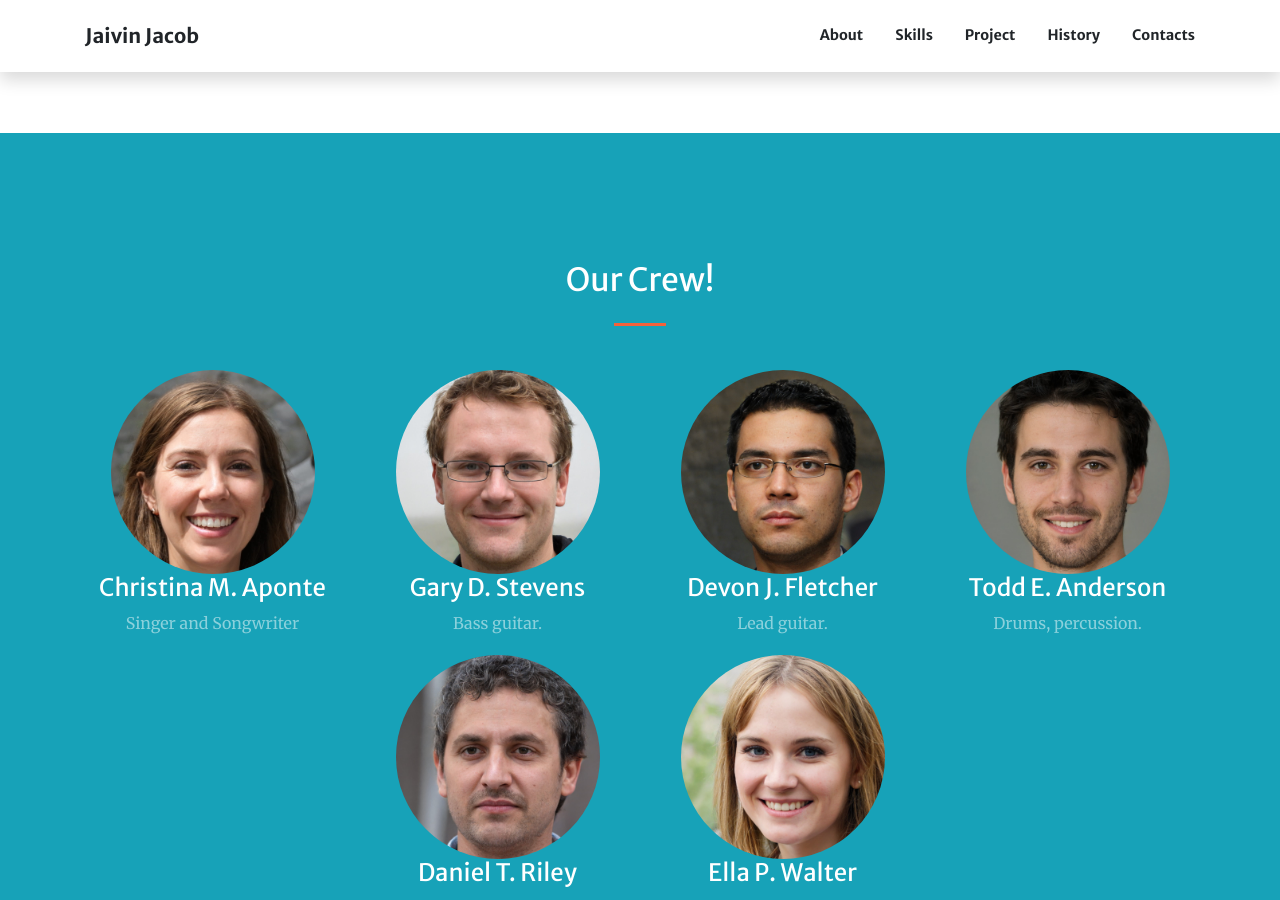
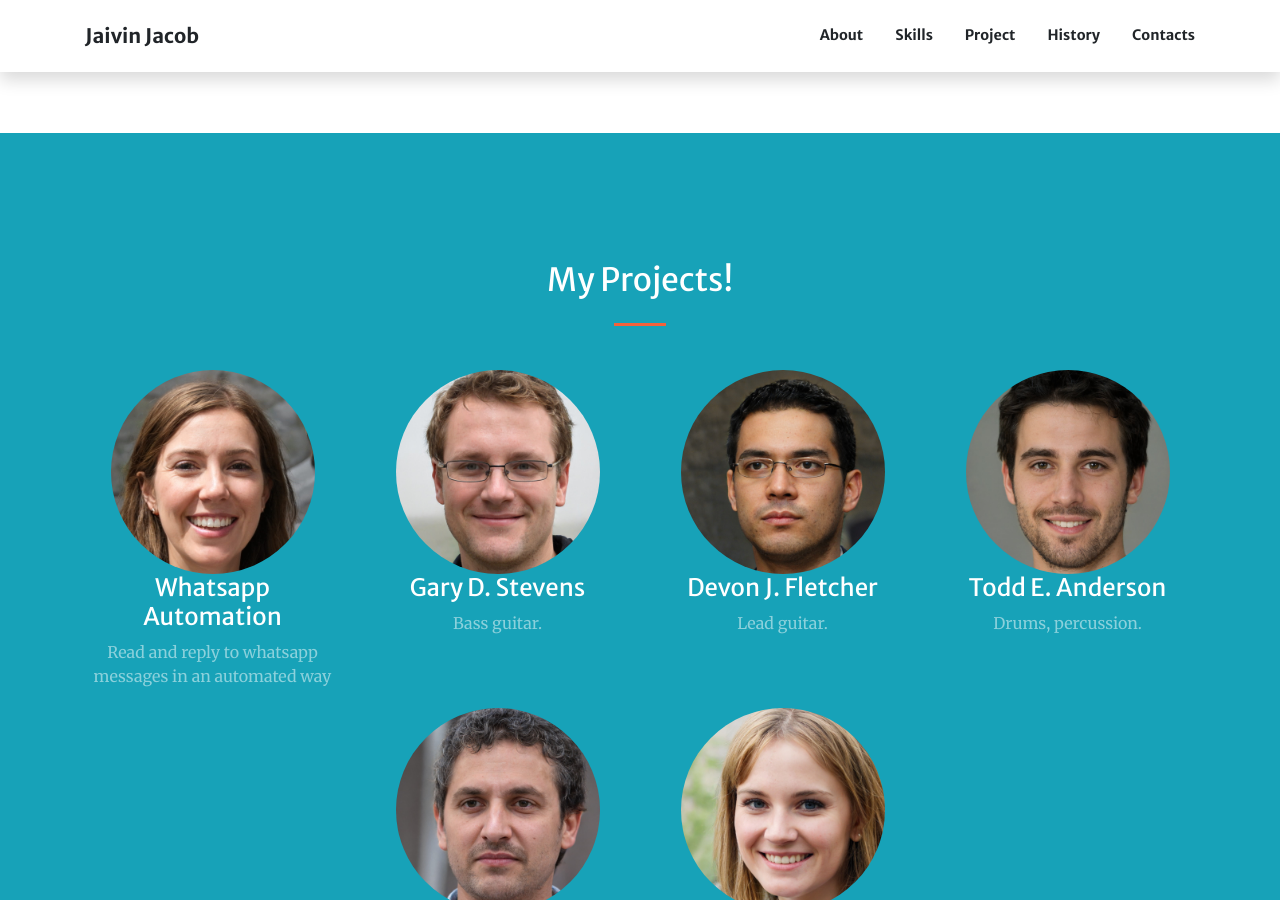
Before and after one commit to jaivinjacob/jaivinjacob.github.io, a Jekyll site: the page built from index.md, in a window 1280 px wide and 900 px high, scrolled down 2213 px. Built offline with Jekyll 4.4.1, drawn with Linux system fonts in a browser that asks for light colours; some of the changed text lies outside the part shown.

Commit message:
Update index.md

```diff
--- a/index.md
+++ b/index.md
@@ -21,7 +21,7 @@ sections:
   - type: services.html
     section_id: services
     #background_style: bg-info
-    title: My Skills/Interests
+    title: My Skills & Interests
     services:
       - title: Machine Learning
         text: Predictive and classification model building to solve real life problems
@@ -44,13 +44,13 @@ sections:
 
   - type: members.html
     section_id: members
-    title: Our Crew!
+    title: My Projects!
     background_style: bg-info text-white
     members:
-      - title: Christina M. Aponte
-        text: Singer and Songwriter
+      - title: Whatsapp Automation
+        text: Read and reply to whatsapp messages in an automated way
         image: assets/img/members/person1.jpg
-        url: '#'
+        url: 'https://github.com/jaivinjacob/Whatsapp_Automation'
       - title: Gary D. Stevens
         text: Bass guitar.
         image: assets/img/members/person2.jpg
```
